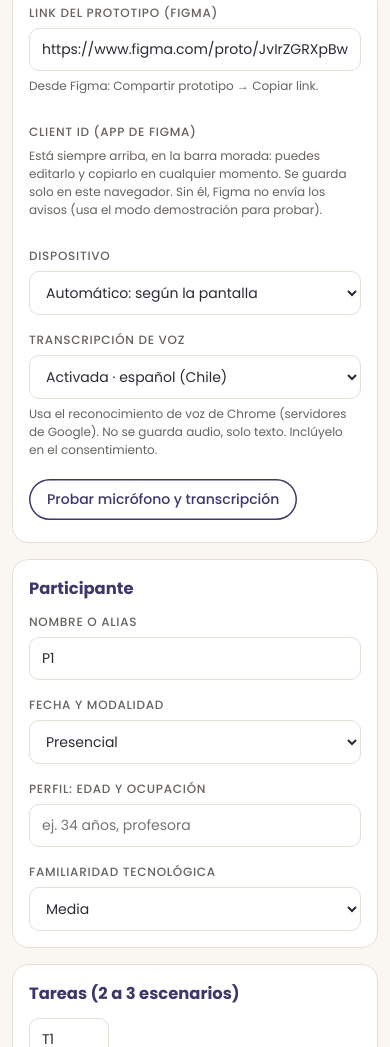
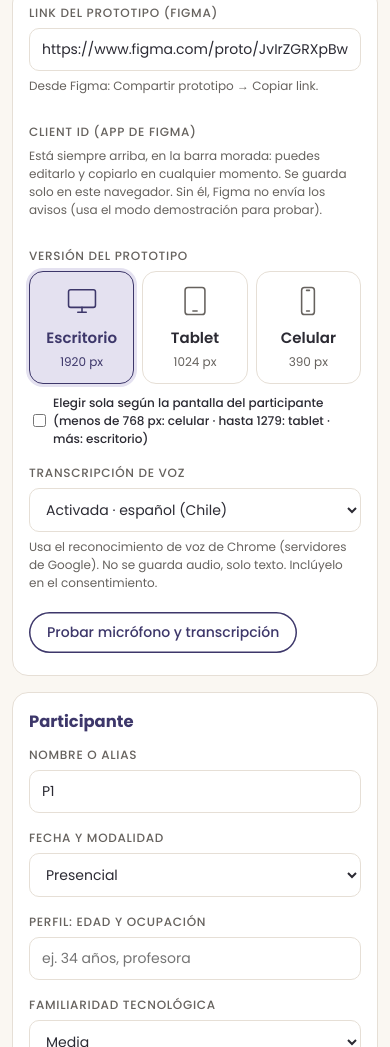
Before and after one commit to dublbs/sala-de-test, a browser extension: page index.html in a window 390 px wide. Shown: the part 695-1742 px from the top of the page. Drawn offline with Linux system fonts and the light colour scheme.

Commit message:
Selector de versión del prototipo: tres tarjetas con ícono (escritorio, tablet, celular) y opción automática
Co-Authored-By: Claude Opus 5.5 <noreply@anthropic.com>
Claude-Session: https://claude.ai/code/session_01GCKSKLQXhWknQgwgDL48QJ

```diff
--- a/index.html
+++ b/index.html
@@ -84,6 +84,13 @@ td[contenteditable]{background:#fffdf7}
 .note{background:var(--claro);border-radius:12px;padding:12px 14px;margin:12px 0;font-size:13px;line-height:1.5}
 .warnbox{background:#fff4d6;border:1px solid #f0d27a;border-radius:12px;padding:10px 14px;margin-bottom:12px;font-size:13px;display:none}
 .cid a{color:#fff;font-size:12px;text-decoration:underline;white-space:nowrap;margin:0 4px}
+.devs{display:grid;grid-template-columns:repeat(3,1fr);gap:12px}
+.dev{display:flex;flex-direction:column;align-items:center;gap:4px;padding:16px 12px;border:1.5px solid var(--linea);border-radius:14px;background:#fff;color:var(--suave)}
+.dev svg{width:44px;height:44px;fill:none;stroke:currentColor;stroke-width:2.2;stroke-linecap:round;stroke-linejoin:round;margin-bottom:4px}
+.dev b{color:var(--texto);font-weight:600;font-size:15px}.dev span{font-size:12px}
+.dev:hover{border-color:var(--lila)}
+.dev.on{border-color:var(--marca);background:var(--claro);color:var(--marca);box-shadow:0 0 0 3px var(--claro)}.dev.on b{color:var(--marca)}
+.devs.auto .dev{opacity:.45}
 .modos{display:grid;grid-template-columns:1fr 1fr;gap:12px}
 .modo{display:block;border:1.5px solid var(--linea);border-radius:14px;padding:14px 16px;cursor:pointer;text-transform:none;letter-spacing:0;font-size:13px;color:var(--suave);margin:0}
 .modo input{margin-right:8px}.modo b{color:var(--marca);font-size:15px}.modo span{display:block;margin-top:6px;line-height:1.5}
@@ -106,7 +113,7 @@ td[contenteditable]{background:#fffdf7}
 .zonas{font-size:12px;margin-top:8px;line-height:1.7}
 .msgbox{display:flex;gap:8px;margin:12px 0}.msgbox input{flex:1}
 .aviso-fin{background:#e6f4e3;border:1px solid #b5d9ae;border-radius:12px;padding:10px 14px;margin-bottom:12px;font-size:13px;display:none}
-@media (max-width:700px){.tasks .t{grid-template-columns:1fr;padding-bottom:12px;border-bottom:1px dashed var(--linea)}.tasks .t input[data-k=id]{width:80px}.setup,.sum{margin:16px auto;padding:0 12px 48px}.card{padding:16px}.row .btn{flex:1 1 100%}.linkbox{flex-wrap:wrap}.wait b{font-size:20px}th,td{padding:6px}.sum table{display:block;overflow-x:auto}}
+@media (max-width:700px){.devs{gap:8px}.dev{padding:12px 6px}.dev svg{width:34px;height:34px}.tasks .t{grid-template-columns:1fr;padding-bottom:12px;border-bottom:1px dashed var(--linea)}.tasks .t input[data-k=id]{width:80px}.setup,.sum{margin:16px auto;padding:0 12px 48px}.card{padding:16px}.row .btn{flex:1 1 100%}.linkbox{flex-wrap:wrap}.wait b{font-size:20px}th,td{padding:6px}.sum table{display:block;overflow-x:auto}}
 @media (max-width:900px){.grid2{grid-template-columns:1fr}.modos{grid-template-columns:1fr}.tabs{overflow-x:auto}.tabs button{flex:1 0 auto;padding:10px 14px}.panel{border-left:0;border-top:1px solid var(--linea)}.session.on{grid-template-columns:1fr;grid-template-rows:minmax(200px,42%) minmax(0,1fr)}.stage.movil iframe{width:100%;border-radius:0}}
 </style>
 </head>
@@ -134,8 +141,8 @@ td[contenteditable]{background:#fffdf7}
   <div class="card grid2">
     <div><label>Link del prototipo (Figma)</label><input type="text" id="cUrl" value="https://www.figma.com/proto/JvIrZGRXpBwJmZrdSsB0Gf/enoturismo-landing"><p class="help">Desde Figma: Compartir prototipo → Copiar link.</p></div>
     <div><label>Client ID (app de Figma)</label><p class="help">Está siempre arriba, en la barra morada: puedes editarlo y copiarlo en cualquier momento. Se guarda solo en este navegador. Sin él, Figma no envía los avisos (usa el modo demostración para probar).</p></div>
-    <div><label>Dispositivo</label><select id="cDev"><option value="auto" selected>Automático: según la pantalla</option><option value="escritorio">Escritorio (1920)</option><option value="tablet">Tablet (1024)</option><option value="movil">Móvil (390)</option></select></div>
-    <div><label>Transcripción de voz</label><select id="cVoz"><option value="es-CL">Activada · español (Chile)</option><option value="es-ES">Activada · español (España)</option><option value="">Desactivada</option></select><p class="help">Usa el reconocimiento de voz de Chrome (servidores de Google). No se guarda audio, solo texto. Inclúyelo en el consentimiento.</p><button type="button" class="btn sec" id="bMicTest" style="margin-top:8px">Probar micrófono y transcripción</button><div class="micst" id="micSt"></div></div>
+    <div style="grid-column:1/-1"><label>Versión del prototipo</label><div class="devs" role="radiogroup" aria-label="Versión del prototipo"><button type="button" class="dev" role="radio" aria-checked="false" data-dev="escritorio"><svg viewBox="0 0 48 48" aria-hidden="true"><rect x="5" y="8" width="38" height="25" rx="3"/><path d="M18 40h12M24 33v7"/></svg><b>Escritorio</b><span>1920 px</span></button><button type="button" class="dev" role="radio" aria-checked="false" data-dev="tablet"><svg viewBox="0 0 48 48" aria-hidden="true"><rect x="10" y="5" width="28" height="38" rx="4"/><path d="M21 38h6"/></svg><b>Tablet</b><span>1024 px</span></button><button type="button" class="dev" role="radio" aria-checked="false" data-dev="movil"><svg viewBox="0 0 48 48" aria-hidden="true"><rect x="15" y="5" width="18" height="38" rx="4"/><path d="M22 9h4M22 38h4"/></svg><b>Celular</b><span>390 px</span></button></div><label class="chk" style="margin-top:10px"><input type="checkbox" id="cDevAuto">Elegir sola según la pantalla del participante (menos de 768 px: celular · hasta 1279: tablet · más: escritorio)</label><select id="cDev" hidden><option value="auto">Automático</option><option value="escritorio">Escritorio (1920)</option><option value="tablet">Tablet (1024)</option><option value="movil">Móvil (390)</option></select></div>
+    <div style="grid-column:1/-1"><label>Transcripción de voz</label><select id="cVoz"><option value="es-CL">Activada · español (Chile)</option><option value="es-ES">Activada · español (España)</option><option value="">Desactivada</option></select><p class="help">Usa el reconocimiento de voz de Chrome (servidores de Google). No se guarda audio, solo texto. Inclúyelo en el consentimiento.</p><button type="button" class="btn sec" id="bMicTest" style="margin-top:8px">Probar micrófono y transcripción</button><div class="micst" id="micSt"></div></div>
   </div>
   <div class="card">
     <h3 style="margin-bottom:12px">Participante</h3>
@@ -269,6 +276,13 @@ $('#bCopyCid').onclick=async()=>{const v=$('#cCid').value.trim();if(!v){$('#cidM
 $('#bApplyCid').onclick=()=>{if(!S||S.demo)return;S.figma=false;mountStage();ev('moderador',{texto:'Prototipo recargado con otro Client ID'});$('#bApplyCid').style.display='none'};
 if(store.get('sala.url'))$('#cUrl').value=store.get('sala.url');
 
+/* ================= versión del prototipo (3 tarjetas) ================= */
+function devUI(){const v=$('#cDev').value,auto=v==='auto';$('#cDevAuto').checked=auto;$('.devs').classList.toggle('auto',auto);
+  document.querySelectorAll('.dev').forEach(b=>{const on=!auto&&b.dataset.dev===v;b.classList.toggle('on',on);b.setAttribute('aria-checked',on)})}
+document.querySelectorAll('.dev').forEach(b=>b.onclick=()=>{$('#cDev').value=b.dataset.dev;store.set('sala.dev',b.dataset.dev);devUI()});
+$('#cDevAuto').onchange=e=>{const v=e.target.checked?'auto':(store.get('sala.devManual')||'escritorio');$('#cDev').value=v;store.set('sala.dev',v);devUI()};
+document.querySelectorAll('.dev').forEach(b=>b.addEventListener('click',()=>store.set('sala.devManual',b.dataset.dev)));
+$('#cDev').value=store.get('sala.dev')||'escritorio';devUI();
 /* ================= estado ================= */
 function devAuto(){const w=window.innerWidth;const tel=/iPhone|Android.+Mobile/i.test(navigator.userAgent);return (w<768||tel)?'movil':(w<1280?'tablet':'escritorio')}
 function modoActual(){const i=document.querySelector('input[name=modo]:checked');return i?i.value:'presencial'}
```
